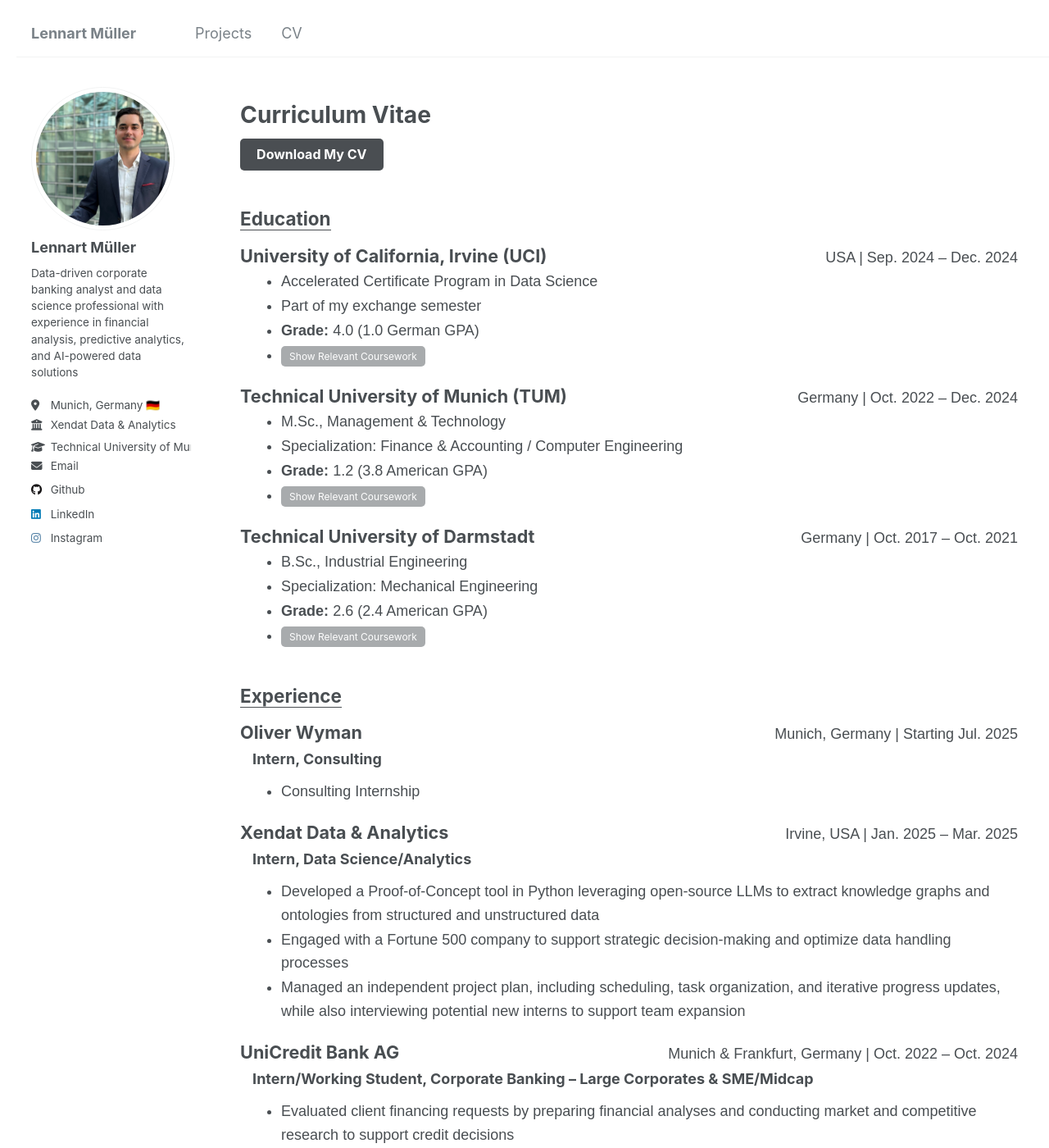
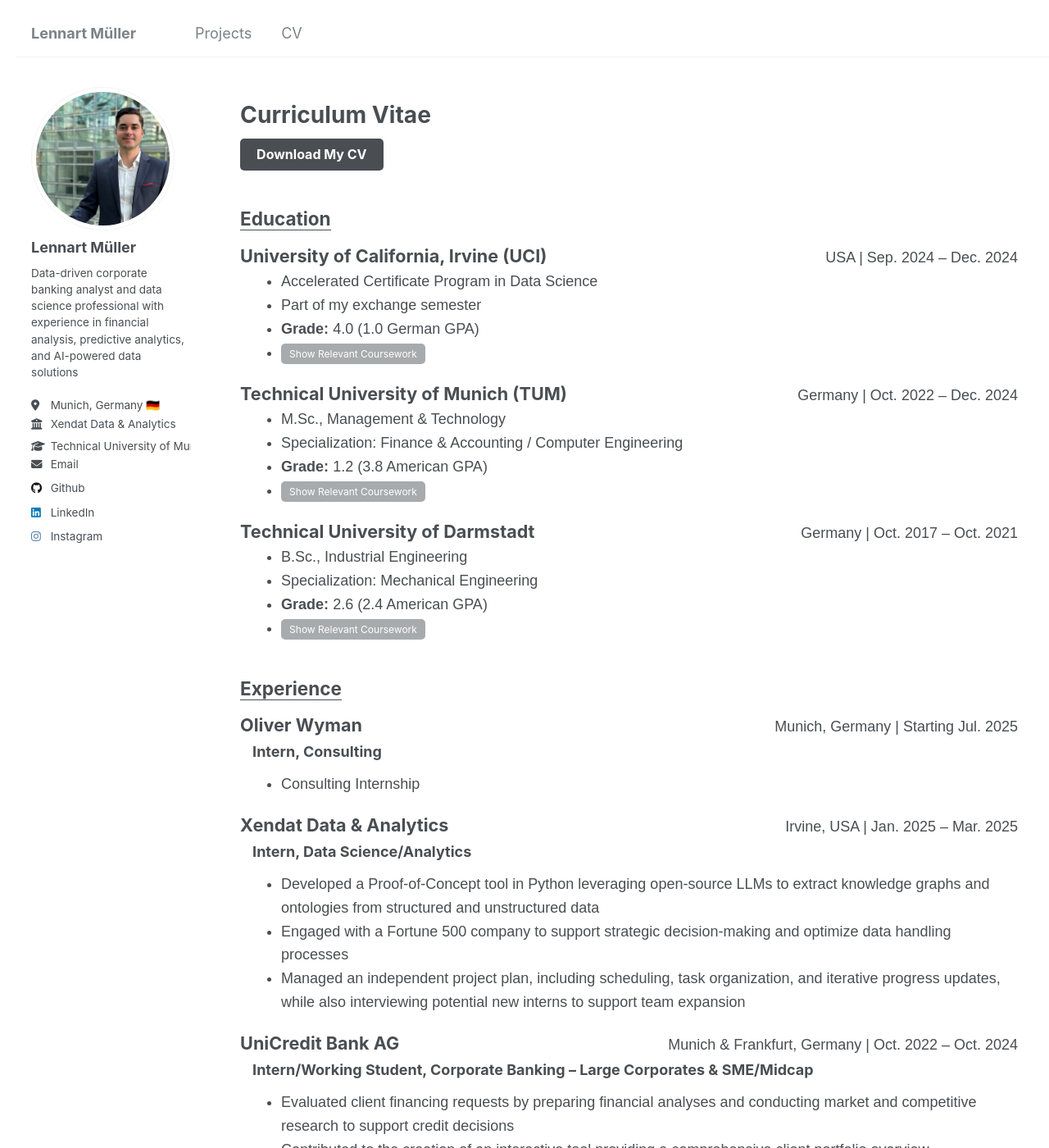
Before and after one commit to lennartmueller123/lennartmueller123.github.io, a Jekyll site: the page built from _pages/cv.html, in a window 1280 px wide and 1400 px high. Shown: the whole window at 82% size. Built offline with Jekyll 4.4.1, drawn with Linux system fonts in a browser that asks for light colours.

Commit message:
Update cv.html

```diff
--- a/_pages/cv.html
+++ b/_pages/cv.html
@@ -61,7 +61,7 @@
             padding-left: 50px;
         }
         ul li {
-            margin-top: 1px;
+            margin-top: 0px;
             margin-bottom: 0px;
         }
     </style>
@@ -275,8 +275,14 @@
                       <ul>
                         <li>(Sampling, Confidence Intervals, Hypothesis Testing)</li>
                       </ul>
-                    <li><strong>Regression Analysis</strong> (Simple/Multiple Linear Regression, Chi-squared, ANOVA, Logistic Regression)</li>
-                    <li><strong>Machine Learning</strong> (Clustering, K-means, Decision Tree, Random Forest, Gradient Boosting)</li>
+                    <li><strong>Regression Analysis</strong>
+                       <ul>
+                         <li>(Simple/Multiple Linear Regression, Chi-squared, ANOVA, Logistic Regression)</li>
+                       </ul>
+                    <li><strong>Machine Learning</strong>
+                       <ul>
+                         <li>(Clustering, K-means, Decision Tree, Random Forest, Gradient Boosting)</li>
+                       </ul>
                     <li><strong>Capstone Project</strong></li>
                   </ul>
               <li>
```
